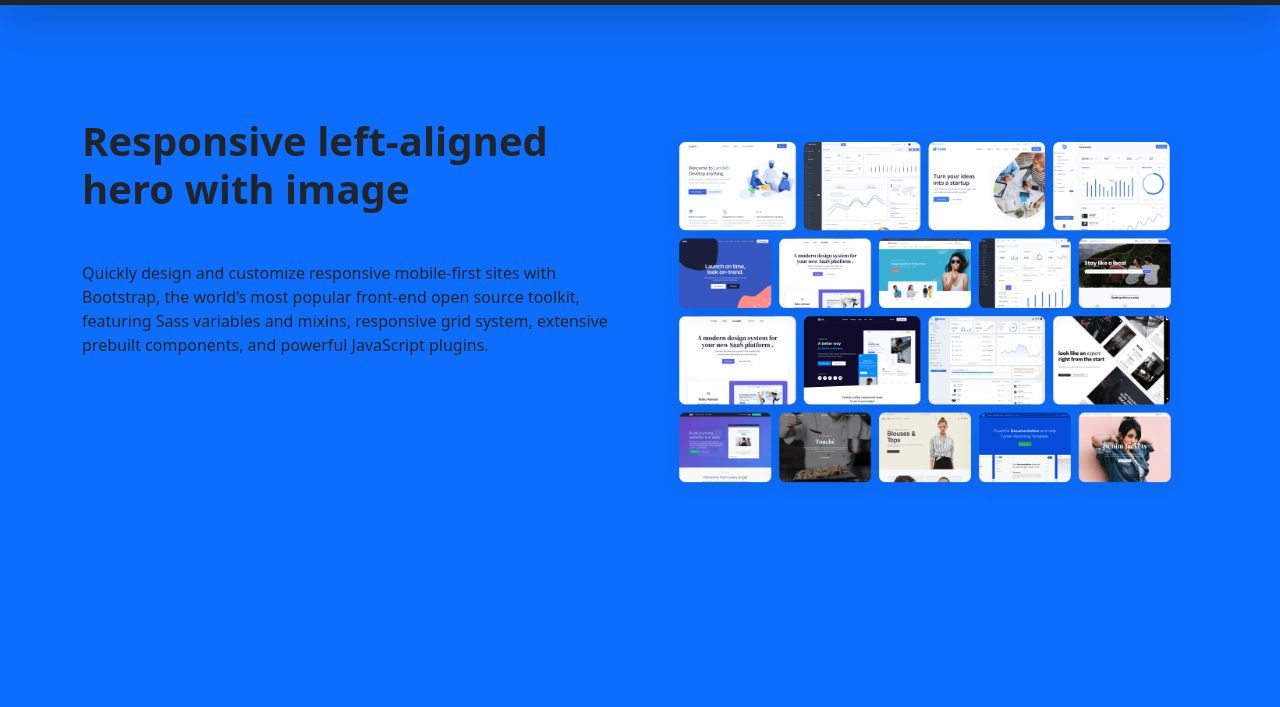
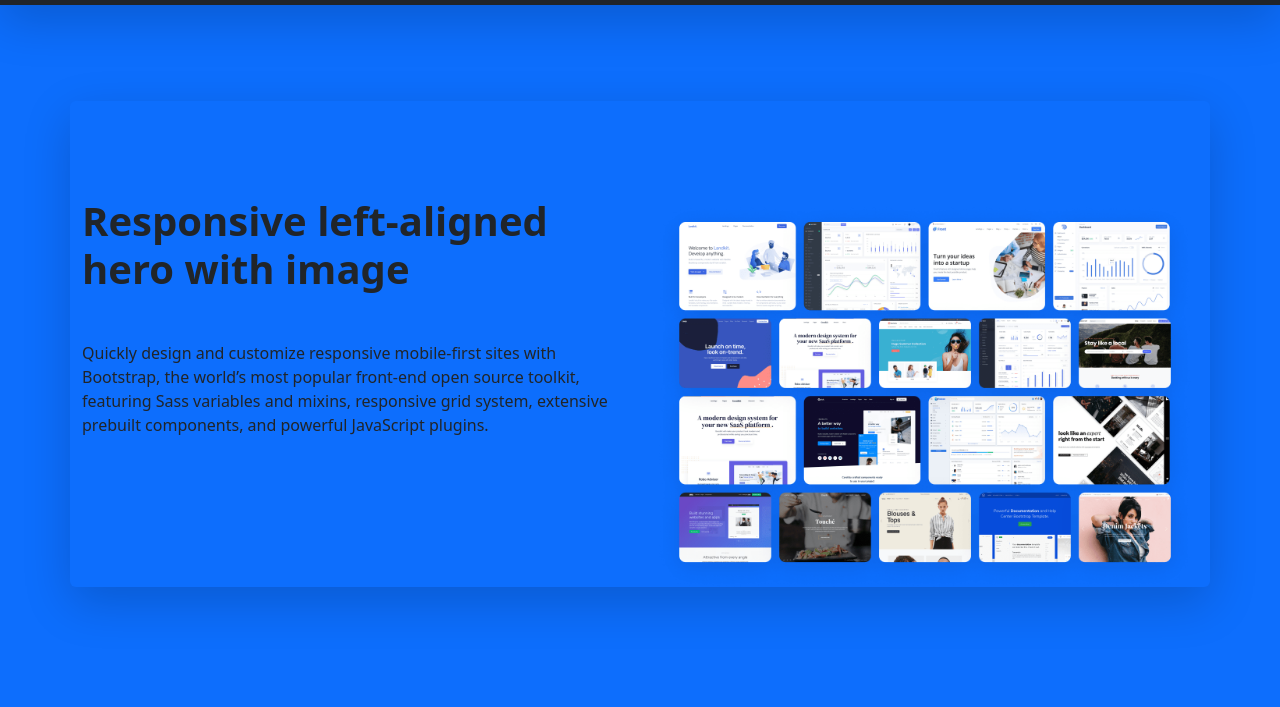
Before and after one commit to HexeCalibre/TeamPortfolio, a website: page index.html in a window 1280 px wide. Shown: the part 93-800 px from the top of the page. Drawn offline with nearby package versions, Linux system fonts and the light colour scheme.

Commit message:
Fix hero

```diff
--- a/index.html
+++ b/index.html
@@ -87,7 +87,7 @@
 
     <div class="container-fluid">
         <!-- OFF CANVAS -->
-        <div class="offcanvas offcanvas-start bg-dark" tabindex="-1" id="offcanvasExample" aria-labelledby="offcanvasExampleLabel">
+        <!-- <div class="offcanvas offcanvas-start bg-dark" tabindex="-1" id="offcanvasExample" aria-labelledby="offcanvasExampleLabel">
             <div class="offcanvas-header text-light">
                 <h5 class="offcanvas-title" id="offcanvasExampleLabel">Profile</h5>
                 <button type="button" class="btn-close" data-bs-dismiss="offcanvas" aria-label="Close"></button>
@@ -107,17 +107,17 @@
                     </ul>
                 </div>
             </div>
-        </div>
+        </div> -->
         <!-- OFF CANVAS -->
 
-        <div class="row bg-primary" id="top">
-            <div class="col-12 pt-3 h100">
+        <div class="row shadow-lg" id="top">
+            <div class="col-12 bg-primary pt-5 h100">
                 <!-- <button class="btn btn-primary text-light" type="button" data-bs-toggle="offcanvas" data-bs-target="#offcanvasExample" aria-controls="offcanvasExample">
                     <i class="bi bi-play-fill"></i>
                 </button> -->
 
-                <div class="container">
-                    <div class="row pt-5">
+                <div class="container rounded shadow-lg">
+                    <div class="row mt-5 pt-5">
                         <div class="col-sm-12 col-md-6 col-lg-6 mt-5">
                             <h1 class="mx-auto mb-5 text-left"><strong>Responsive left-aligned hero with image</strong></h1>
                             <p class="mx-auto">Quickly design and customize responsive mobile-first sites with Bootstrap, the world’s most popular front-end open source toolkit, featuring Sass variables and mixins, responsive grid system, extensive prebuilt components, and powerful JavaScript plugins.</p>
```
